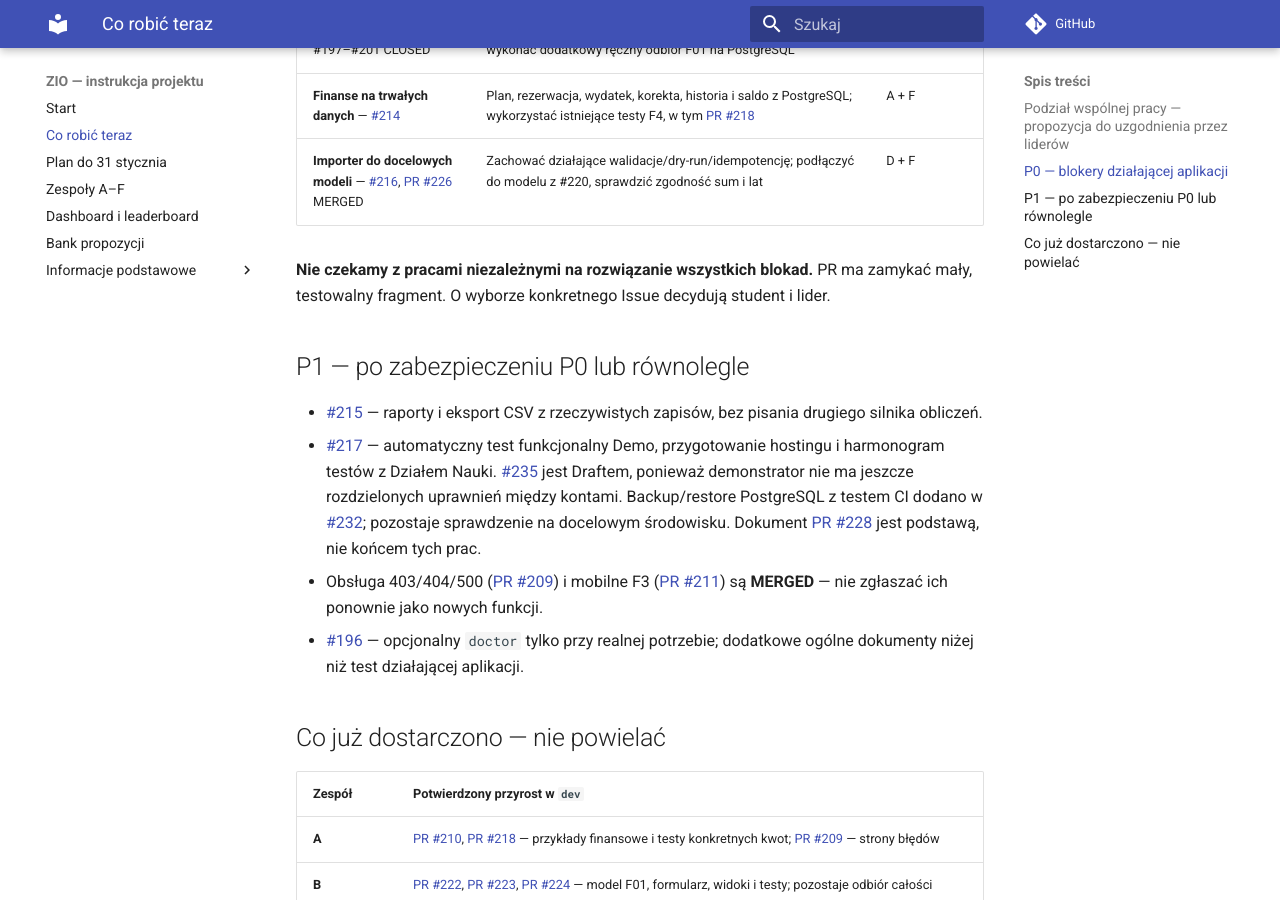
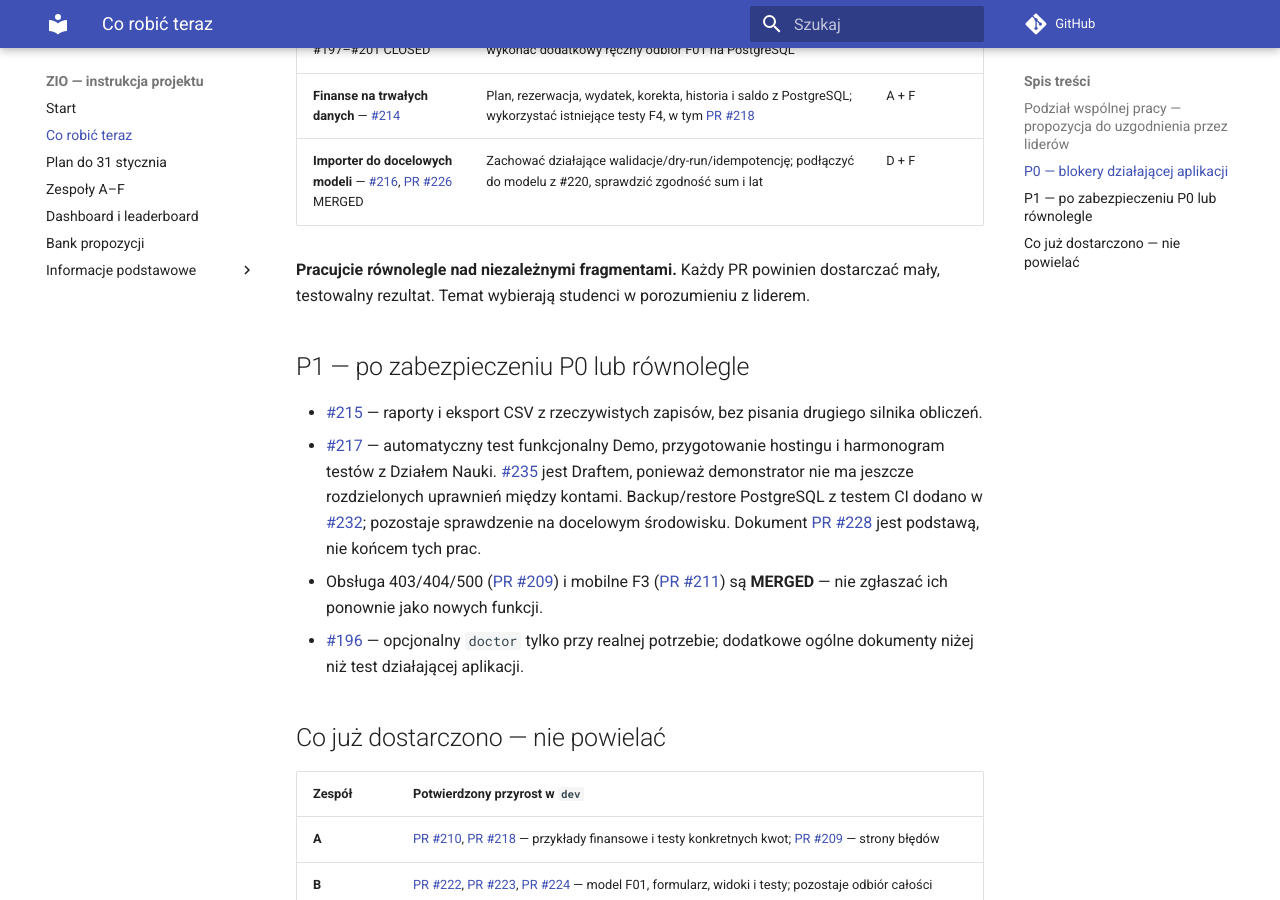
Before and after one commit to zio-wi-pb-mc/pb-science-office-manual, an MkDocs documentation site: the page built from manual/16-propozycje-zadan-po-audycie.md, in a window 1280 px wide and 900 px high, scrolled down 1590 px. Built offline with MkDocs 1.6.1 and Material for MkDocs 9.7.7, drawn with Linux system fonts in a browser that asks for light colours; comment, search, counter and statistics services are not loaded; some of the changed text lies outside the part shown.

Commit message:
docs: concise positive guidance and flexible interim milestones

```diff
--- a/manual/16-propozycje-zadan-po-audycie.md
+++ b/manual/16-propozycje-zadan-po-audycie.md
@@ -1,6 +1,6 @@
 # Co robić teraz — stan projektu i propozycje
 
-**Cel ZIO:** do **31 stycznia 2027 r.** aplikacja ma być **wdrożona, przetestowana i odebrana przez Dział Nauki**. Zespoły mogą samodzielnie wybierać zadania; wskazane Issues są propozycjami, nie przydziałami.
+**Cel ZIO:** do **31 stycznia 2027 r.** aplikacja ma być **wdrożona, przetestowana i odebrana przez Dział Nauki**. Każdy zespół może wybierać własne zadania lub wspierać inne zespoły; roadmapa pokazuje najbardziej potrzebne kierunki pracy.
 
 **Kontrola LIVE: 18.11.2026, `dev` `e8d94872`; [CI PASS](https://github.com/zio-wi-pb-mc/pb-science-office/actions/runs/44258929850).** [GitHub Project](https://github.com/orgs/zio-wi-pb-mc/projects/1/views/1) jest źródłem przypisań; ta strona podpowiada, gdzie praca może mieć największy efekt.
 
@@ -29,7 +29,7 @@ Zespoły A–F pozostają bez zmian organizacyjnych. Gdy własny fragment jest g
 | **Finanse na trwałych danych** — [#214](https://github.com/zio-wi-pb-mc/pb-science-office/issues/214) | Plan, rezerwacja, wydatek, korekta, historia i saldo z PostgreSQL; wykorzystać istniejące testy F4, w tym [PR #218](https://github.com/zio-wi-pb-mc/pb-science-office/pull/218) | A + F |
 | **Importer do docelowych modeli** — [#216](https://github.com/zio-wi-pb-mc/pb-science-office/issues/216), [PR #226](https://github.com/zio-wi-pb-mc/pb-science-office/pull/226) MERGED | Zachować działające walidacje/dry-run/idempotencję; podłączyć do modelu z #220, sprawdzić zgodność sum i lat | D + F |
 
-**Nie czekamy z pracami niezależnymi na rozwiązanie wszystkich blokad.** PR ma zamykać mały, testowalny fragment. O wyborze konkretnego Issue decydują student i lider.
+**Pracujcie równolegle nad niezależnymi fragmentami.** Każdy PR powinien dostarczać mały, testowalny rezultat. Temat wybierają studenci w porozumieniu z liderem.
 
 ## P1 — po zabezpieczeniu P0 lub równolegle
 
```
